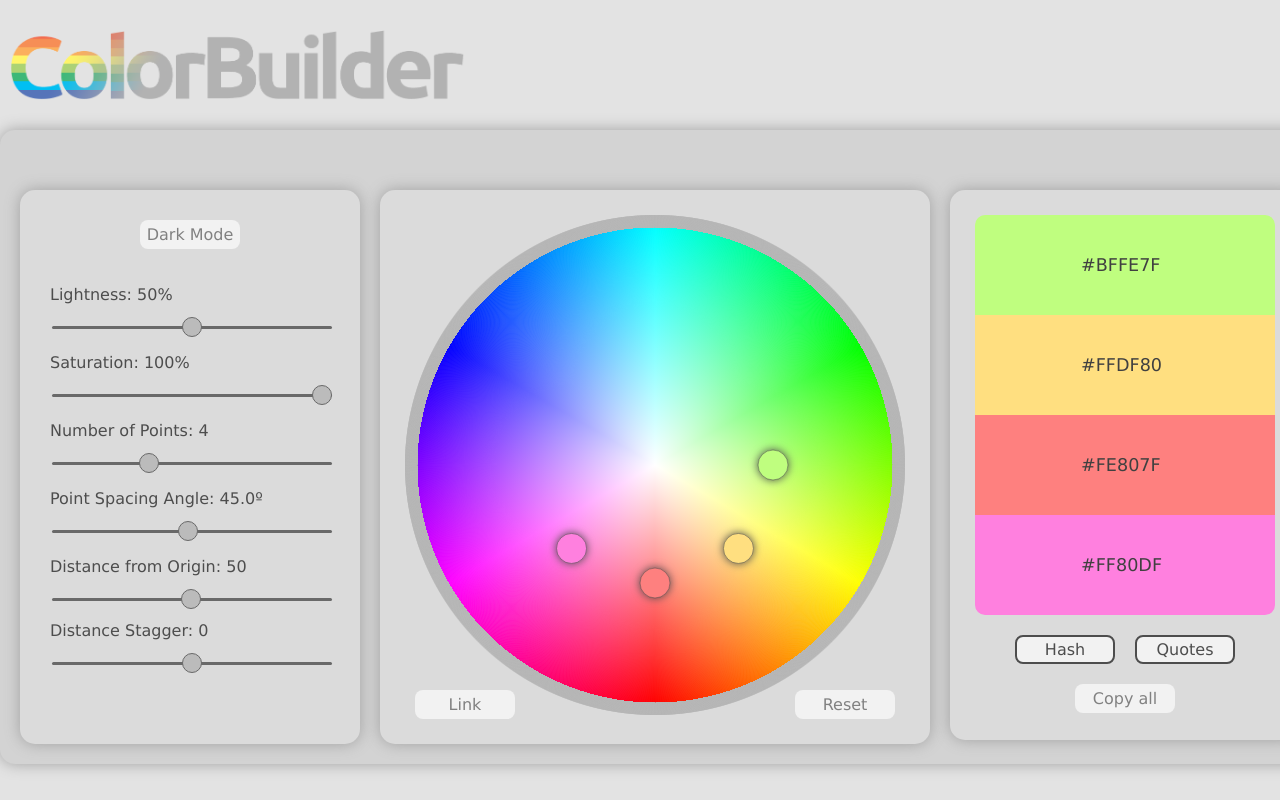
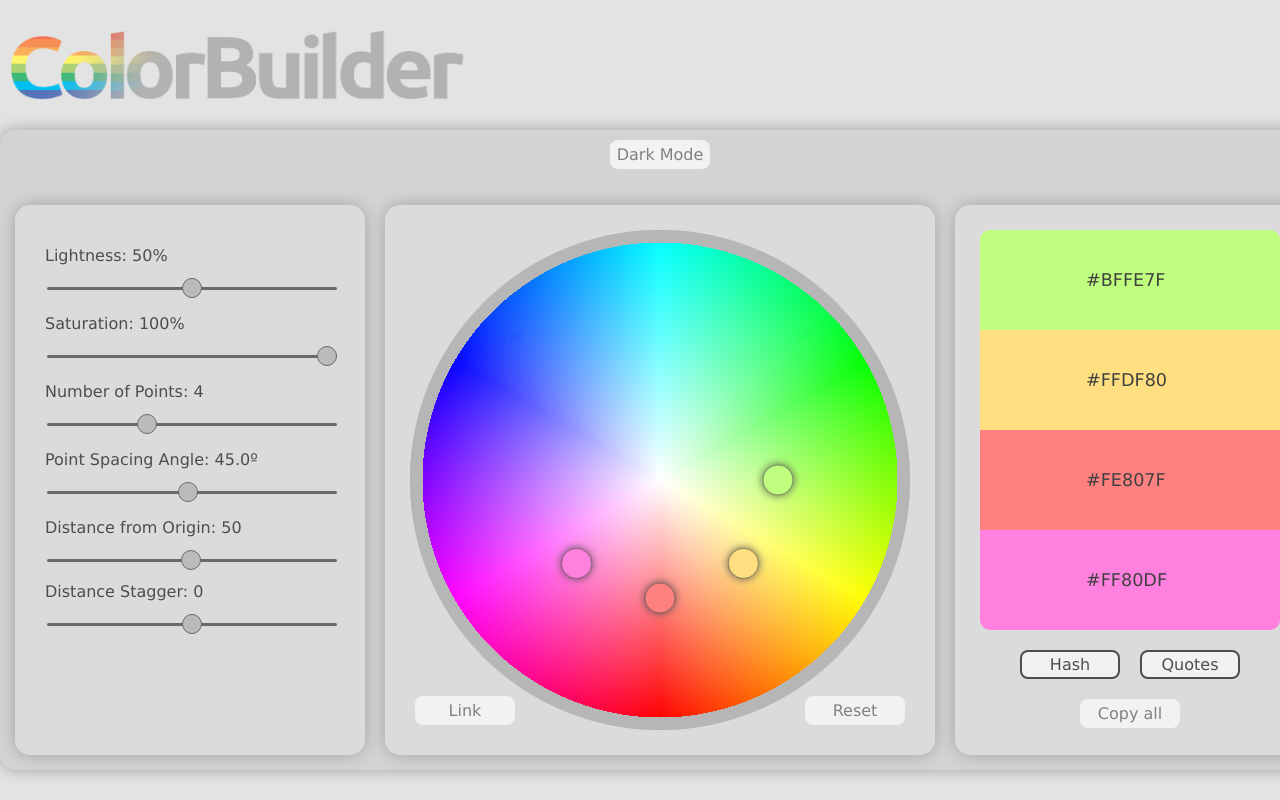
Before and after one commit to ymurenko/color-builder, a React (Create React App) app: page / in a window 1280 px wide. Shown: the top 800 px of the page. Built offline with nearby package versions, Linux system fonts and the light colour scheme.

Commit message:
refactor styles, classes

```diff
--- a/src/App.js
+++ b/src/App.js
@@ -1,7 +1,5 @@
 import React from "react";
 import { connect } from "react-redux";
-import logo from "./logotype.png";
-import logoDark from "./logotype-dark.png";
 import "./App.scss";
 import ColorPicker from "./components/ColorPicker/ColorPicker";
 
--- a/src/Globals.scss
+++ b/src/Globals.scss
@@ -21,11 +21,8 @@
     margin: 0px 10px;
 }
 
-.container-block {
-    text-align: center;
-    display: inline-flex;
-    position:relative;
-    margin: 10px 10px;
+.ui-block {
+  height: 500px;
   padding: 25px;
   background-color: $color-secondary;
   border-radius: 15px;
--- a/src/components/ColorPicker/ColorPicker.js
+++ b/src/components/ColorPicker/ColorPicker.js
@@ -5,15 +5,29 @@
 import "./ColorPicker.scss";
 import "../Controls/Controls.scss";
 import { connect } from "react-redux";
+import { setDarkMode } from "../../redux/actions/actions";
 
 const ColorPicker_ = props => {
   const colorContainer = useRef(null);
 
   return (
     <div className={`color-picker-container ${props.darkMode ? "dark" : ""}`}>
-        <Controls />
-        <ColorWheel colorsContainer={colorContainer} />
-        <Palette paletteRef={colorContainer} />
+      <div className="navbar-container">
+        <button
+          className={`button set-dark ${props.darkMode ? "dark" : ""}`}
+          type="button"
+          onClick={() => {
+            props.setDarkMode();
+          }}
+        >
+          {props.darkMode ? "Light Mode" : "Dark Mode"}
+        </button>
+      </div>
+      <div className="color-picker-components">
+      <Controls />
+      <ColorWheel colorsContainer={colorContainer} />
+      <Palette paletteRef={colorContainer} />
+      </div>
     </div>
   );
 };
@@ -28,6 +42,10 @@
   };
 }
 
-const ColorPicker = connect(mapStateToProps)(ColorPicker_);
+const mapDispatchToProps = {
+  setDarkMode
+};
+
+const ColorPicker = connect(mapStateToProps, mapDispatchToProps)(ColorPicker_);
 
 export default ColorPicker;
--- a/src/components/ColorPicker/ColorPicker.scss
+++ b/src/components/ColorPicker/ColorPicker.scss
@@ -13,7 +13,7 @@
   color: $secondary-font-color-dark;
   background-color: $color-button;
   &.set-dark{
-    margin: 0 0 20px ;
+    margin: 10px;
   }
   &.active {
     color: $color-primary-dark;
@@ -29,29 +29,32 @@
 
 .color-picker-container {
   display: inline-flex;
-  width: 1300px;
+  position: relative;
+  width: 1320px;
+  height: 640px;
   grid-row: 2;
   margin: auto;
   text-align: center;
   background-color: $color-tertiary;
   border-radius: 15px;
   box-shadow: 0 0px 15px 0 #a1a1a1;
-  padding: 50px 10px 10px 10px;
-
+  .navbar-container {
+    position: absolute;
+    float: top;
+    width: 100%;
+    height: auto;
+  }
+  .color-picker-components{
+    position: absolute;
+    display: grid;
+    column-gap: 20px;
+    bottom: 0;
+    width: auto;
+    height: 550px;
+    padding: 15px;
+  }
   &.dark {
     background-color: $color-tertiary-dark;
     box-shadow: 0 0px 15px 0 black;
   }
 }
-
-
-
-.container-h {
-  input {
-    position: absolute;
-    opacity: 0;
-    cursor: pointer;
-    height: 0;
-    width: 0;
-  }
-}
--- a/src/components/ColorWheel/ColorWheel.js
+++ b/src/components/ColorWheel/ColorWheel.js
@@ -51,7 +51,7 @@
   });
 
   return (
-    <div className={`container-block ${props.darkMode ? "dark" : ""}`} style={{height: `${colorWheelRadius*2}`, width: `${colorWheelRadius*2}`}}>
+    <div className={`color-wheel ui-block ${props.darkMode ? "dark" : ""}`} style={{height: `${colorWheelRadius*2}`, width: `${colorWheelRadius*2}`}}>
       <button
         className={`button button-left ${props.linked ? "active" : ""} ${
           props.darkMode ? "dark" : ""
--- a/src/components/ColorWheel/ColorWheel.scss
+++ b/src/components/ColorWheel/ColorWheel.scss
@@ -1,8 +1,16 @@
 @import "../../Globals.scss";
+
+.color-wheel {
+  grid-column: 2;
+  text-align: center;
+  display: inline-flex;
+  position: relative;
+}
 
 .gradient {
   z-index: 0;
   display: inline-block;
+  height: 500px;
   .selector {
     position: absolute;
   }
@@ -11,17 +19,15 @@
 .button-right {
   z-index: 1;
   position: absolute;
-  bottom: 25px;
-  right: 25px;
-  margin: 0 10px 0;
+  bottom: 30px;
+  right: 30px;
 }
 
 .button-left {
   z-index: 1;
   position: absolute;
-  bottom: 25px;
-  left: 25px;
-  margin: 0 10px 0;
+  bottom: 30px;
+  left: 30px;
   &.active {
     border: solid 2px $secondary-font-color;
     padding: 3px 0;
--- a/src/components/Controls/Controls.js
+++ b/src/components/Controls/Controls.js
@@ -22,18 +22,7 @@
   }, [props.selectorRadius]);
 
   return (
-    <div className={`controls ${props.darkMode ? "dark" : ""}`}>
-      <div className="control-container">
-        <button
-          className={`button set-dark ${props.darkMode ? "dark" : ""}`}
-          type="button"
-          onClick={() => {
-            props.setDarkMode();
-          }}
-        >
-          {props.darkMode ? "Light Mode" : "Dark Mode"}
-        </button>
-      </div>
+    <div className={`controls ui-block ${props.darkMode ? "dark" : ""}`}>
       <div className="control-container">
         <p className="slider-label">Lightness: {props.lightness}%</p>
         <input
--- a/src/components/Controls/Controls.scss
+++ b/src/components/Controls/Controls.scss
@@ -2,17 +2,9 @@
 
 .controls {
   display: inline-block;
+  grid-column: 1;
   width: 300px;
-  height: 400;
-  margin: 10px 10px;
-  padding: 25px;
-  background-color: $color-secondary;
-  border-radius: 15px;
-  box-shadow: 0 0px 15px 0 #a1a1a1;
-  &.dark {
-    background-color: $color-secondary-dark;
-    box-shadow: 0 0px 15px 0 #171717;
-  }
+
 }
 
 .control-container {
--- a/src/components/Palette/Palette.js
+++ b/src/components/Palette/Palette.js
@@ -28,7 +28,7 @@
   ));
 
   return (
-    <div className={`colors-wrapper ${props.darkMode ? "dark" : ""}`}>
+    <div className={`palette ui-block ${props.darkMode ? "dark" : ""}`}>
       <div className="colors-container" ref={props.paletteRef}>
         {renderColorBlocks}
       </div>
--- a/src/components/Palette/Palette.scss
+++ b/src/components/Palette/Palette.scss
@@ -1,16 +1,12 @@
 
 @import "../../Globals.scss";
 
-.colors-wrapper {
+.palette {
     text-align: center;
     display: inline-block;
+    grid-column: 3;
     width: 300px;
-    margin: 10px 10px;
-    padding: 25px;
     height: 500px;
-    background-color: $color-secondary;
-    border-radius: 15px;
-    box-shadow: 0 0px 15px 0 #a1a1a1;
     .colors-container {
       height: 400px;
       border-radius: 10px;
@@ -19,8 +15,4 @@
     .control-container {
       margin-top: 20px;
     }
-    &.dark {
-      background-color: $color-secondary-dark;
-      box-shadow: 0 0px 15px 0 #171717;
-    }
   }
```
Lines whose indentation alone changed are shown as unchanged.
